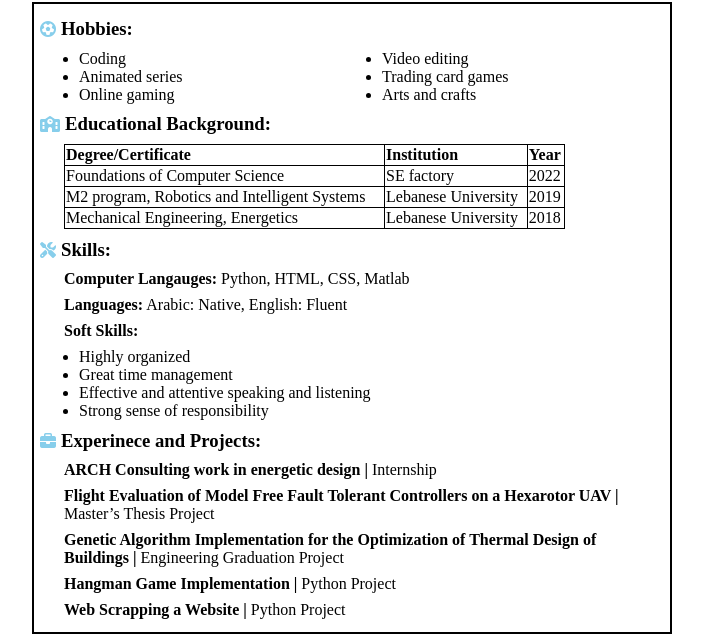
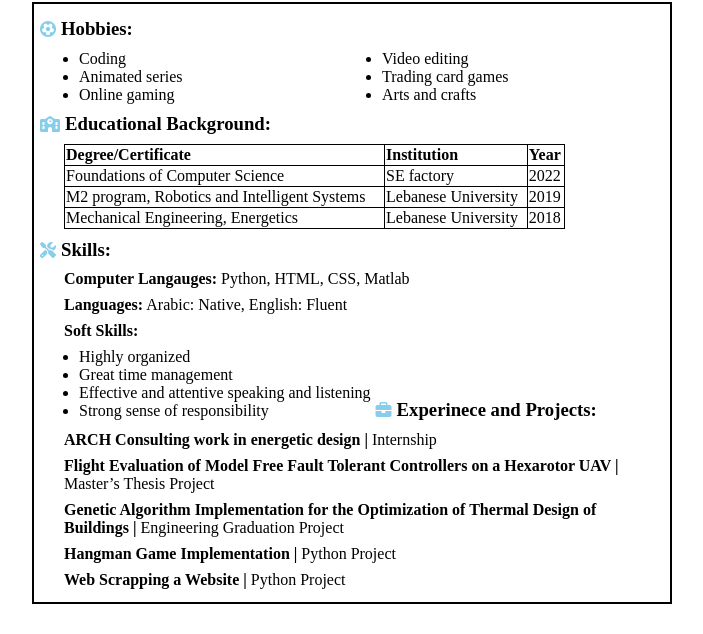
Before and after one commit to mohammad-kassem/Portfolio, a plain HTML site: page index.html in a window 1280 px wide. Shown: the part 243-877 px from the top of the page, without its empty margins (288-991 px from the left). After the commit the page ends 847 px from the top, so only its background shows below. Drawn offline with Linux system fonts and the light colour scheme.

Commit message:
Try to fix the error in layout on github pages

```diff
--- a/index.html
+++ b/index.html
@@ -97,7 +97,6 @@
                 </table>
 
                 <i class="fa-solid fa-screwdriver-wrench"></i> <h3> Skills: </h3>
-                    <div class="skills">
                         <p class="content"><b> Computer Langauges:</b> Python, HTML, CSS, Matlab </p>
                         <p class="content"><b>Languages:</b> Arabic: Native, English: Fluent </p>
                         <p class="content"><b> Soft Skills:</b></p>
@@ -107,7 +106,6 @@
                             <li> Effective and attentive speaking and listening </li>
                             <li> Strong sense of responsibility </li>
                         </ul>
-                    </div>
 
                 <i class="fa-solid fa-briefcase"></i> <h3> Experinece and Projects: </h3>
                     <p class="content"><b> ARCH Consulting work in energetic design | </b> Internship </p>
```
